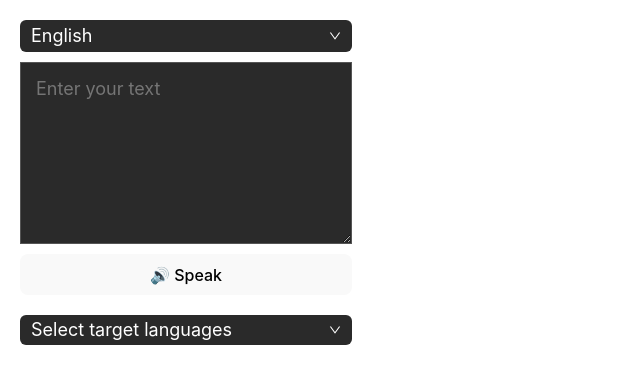
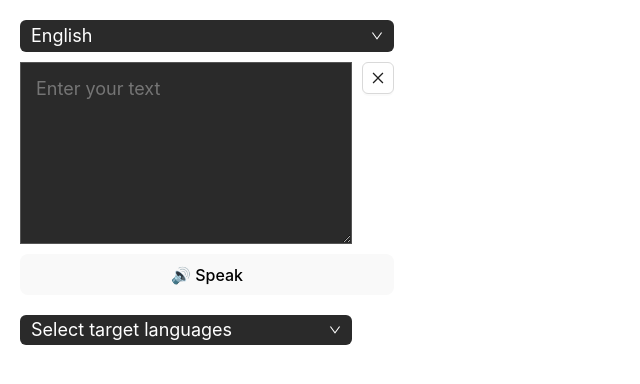
Before and after one commit to wareverdud/translate, a React (Vite) app: page / in a window 1280 px wide. Shown: the top 384 px of the page, without its empty margins (0-640 px from the left). Built offline with nearby package versions, Linux system fonts and the light colour scheme.

Commit message:
clear button

```diff
--- a/src/App.tsx
+++ b/src/App.tsx
@@ -1,8 +1,9 @@
 import { useState, useEffect } from 'react'
 import translate from 'translate'
-import { Select } from 'antd'
+import { Select, Button } from 'antd'
 import { languageNames, languages } from './lib'
 import './App.css'
+import { CloseOutlined } from '@ant-design/icons'
 
 export const App = () => {
   const [value, setValue] = useState('')
@@ -113,11 +114,14 @@ export const App = () => {
             defaultValue={initLanguage}
             onChange={(e) => setInitLanguage(e as unknown as string)}
           />
-          <textarea
-            placeholder="Enter your text"
-            value={value}
-            onChange={(e) => setValue(e.target.value)}
-          />
+          <div style={{ display: 'flex', gap: '10px' }}>
+            <textarea
+              placeholder="Enter your text"
+              value={value}
+              onChange={(e) => setValue(e.target.value)}
+            />
+            <Button onClick={() => setValue('')} icon={<CloseOutlined />} />
+          </div>
           <button onClick={() => handleSpeak(value, initLanguage)}>
             🔊 Speak
           </button>
```
